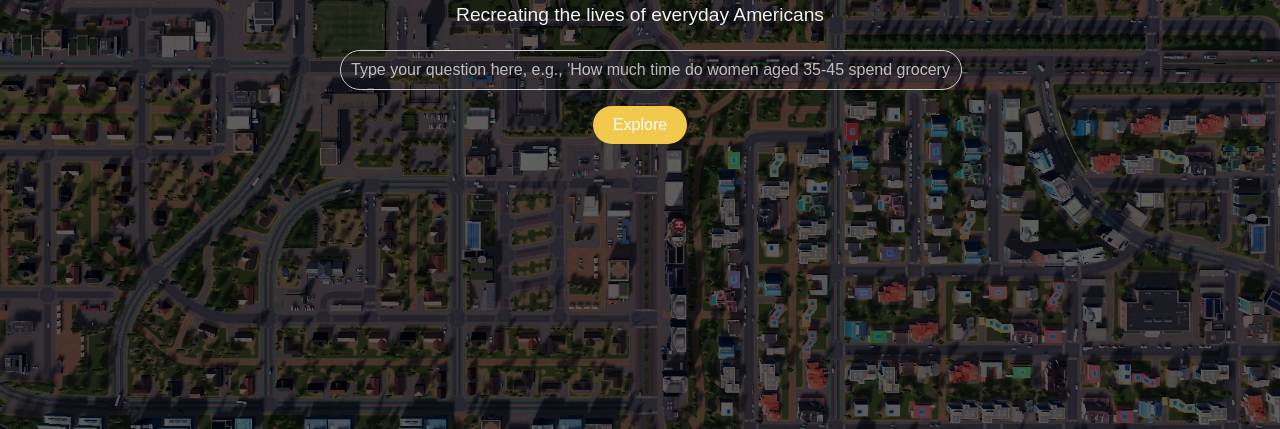
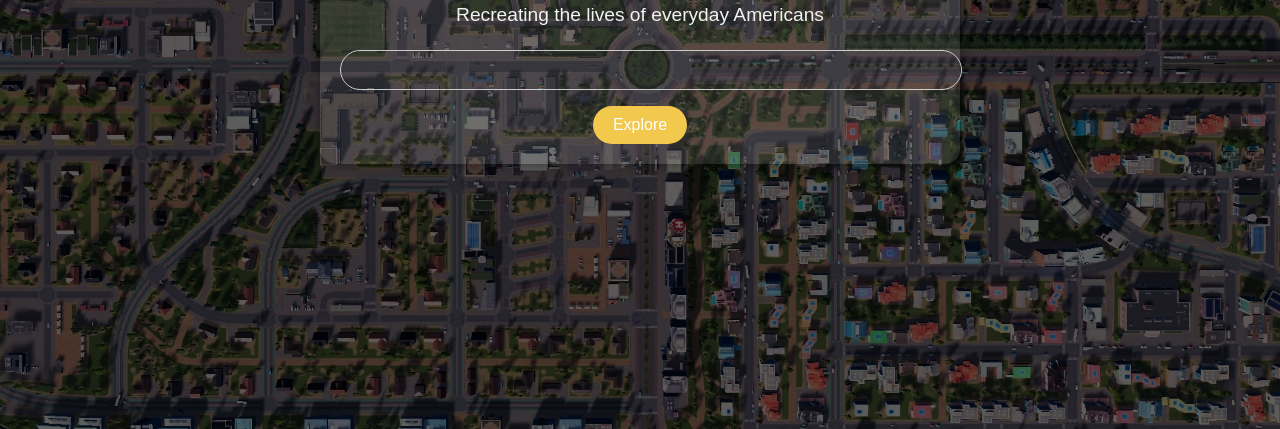
Before and after one commit to cmmarsha5/aboutusinsights, a plain HTML site: page docs/index.html in a window 1280 px wide. Shown: the part 371-800 px from the top of the page. Drawn offline with Linux system fonts and the light colour scheme.

Commit message:
Update index.html

```diff
--- a/docs/index.html
+++ b/docs/index.html
@@ -36,10 +36,10 @@
             text-align: center;
             width: 80%;
             max-width: 600px;
-            background-color: rgba(255, 255, 255, 0.0); /* Subtle transparency */
+            background-color: rgba(255, 255, 255, 0.1); /* Subtle transparency */
             border-radius: 15px;
             padding: 20px;
-            box-shadow: 0 0 15px rgba(0, 0, 0, 0.0);
+            box-shadow: 0 0 15px rgba(0, 0, 0, 0.5);
         }
 
         h1 {
@@ -69,7 +69,7 @@
         }
 
         input[type="text"]::placeholder {
-            color: rgba(255, 255, 255, 0.7); /* Subtle placeholder color */
+            color: rgba(255, 255, 255, 0.0); /* Subtle placeholder color */
         }
 
         button {
```
